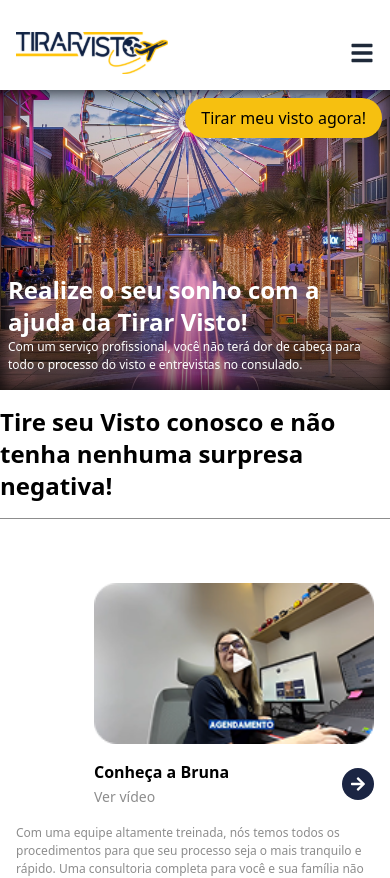
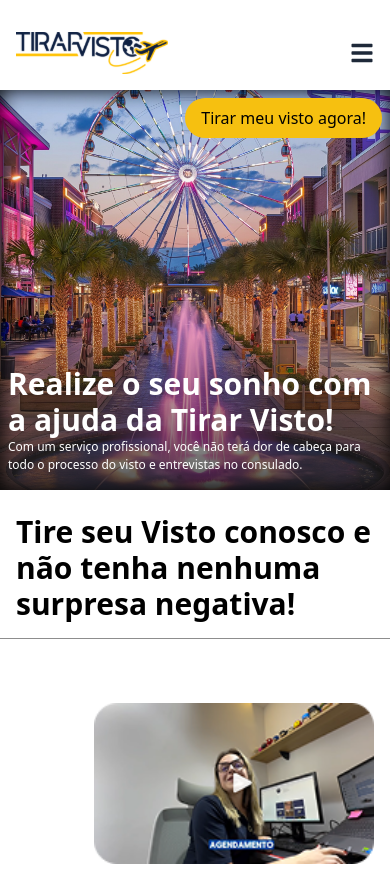
Before and after one commit to AllyssonCidade/visto, a Next.js app: page / in a window 390 px wide. Shown: the top 878 px of the page. Built offline with nearby package versions, Linux system fonts and the light colour scheme.

Commit message:
style: banner style

```diff
--- a/src/app/components/heroSection/HeaderSideBanner.tsx
+++ b/src/app/components/heroSection/HeaderSideBanner.tsx
@@ -11,7 +11,7 @@
     <div
       className={clsx(
         "bg-background text-foreground bg-[url('/banner.png')] bg-cover bg-center bg-no-repeat rounded-0 md:rounded-3xl relative",
-        "h-[300px] sm:h-[400px] md:h-[600px] lg:h-[900px]",
+        "h-[400px] md:h-[600px] lg:h-[900px]",
         className
       )}
     >
@@ -28,7 +28,7 @@
         Tirar meu visto agora!
       </Link>
       <div className="absolute bottom-0 left-0 md:left-5 flex flex-col w-full md:w-8/10 py-4 lg:py-8 px-2 lg:px-4 text-white">
-        <h2 className="text-2xl md:text-4xl lg:text-[44px] font-semibold font-sans">
+        <h2 className="text-3xl md:text-4xl lg:text-[44px] font-semibold font-sans">
           Realize o seu sonho com a ajuda da Tirar Visto!
         </h2>
         <span className="text-[12px]  lg:text-[14px] font-sans">
--- a/src/app/components/heroSection/index.tsx
+++ b/src/app/components/heroSection/index.tsx
@@ -13,7 +13,7 @@
           {/* banner só proMOBILE */}
           <HeaderSideBanner className="lg:w-6/11  block lg:hidden  " />
 
-          <h1 className=" font-semibold font-sans sm:pt-12 mt-4 lg:mt-0 md:pt-8 lg:pt-0 text-2xl md:text-4xl lg:text-[54px]">
+          <h1 className=" font-semibold font-sans px-4 md:px-0 sm:pt-12 mt-6 lg:mt-0 md:pt-8 lg:pt-0 text-3xl md:text-4xl lg:text-[54px]">
             Tire seu Visto conosco e não tenha nenhuma surpresa negativa!
           </h1>
 
```
